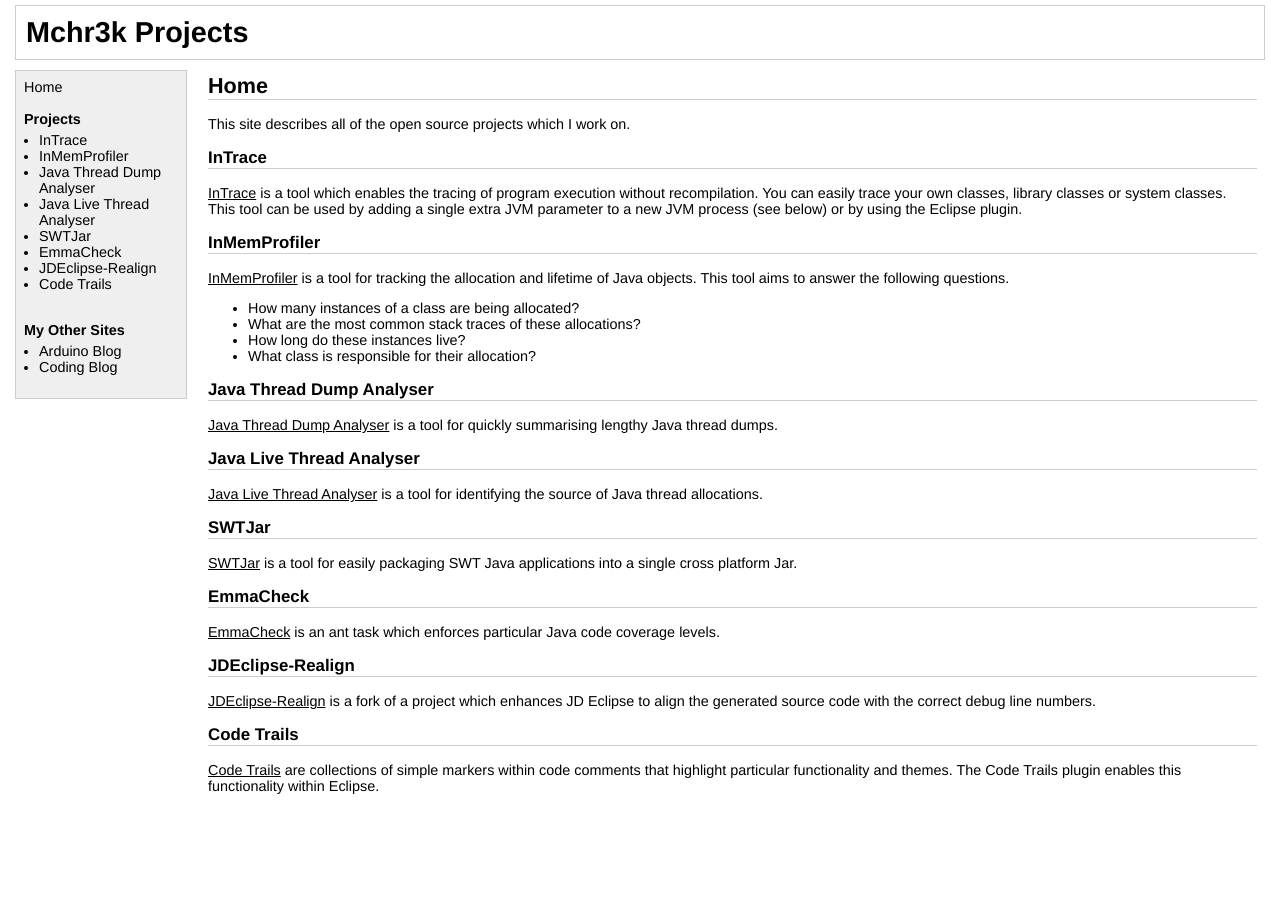
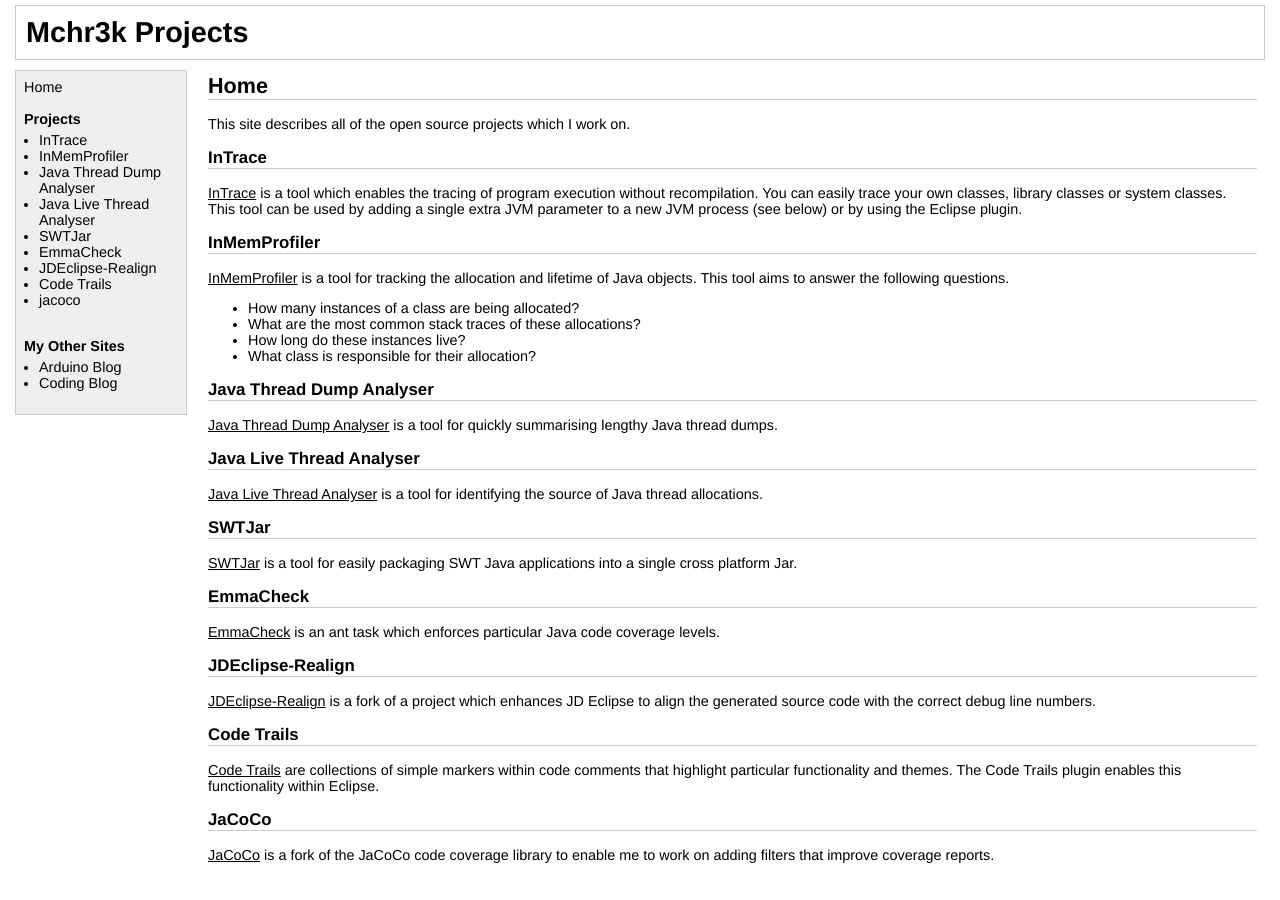
Before and after one commit to mchr3k/mchr3k.github.com, a Jekyll site: the page built from index.html, in a window 1280 px wide. Built offline with Jekyll 4.4.1, drawn with Linux system fonts in a browser that asks for light colours.

Commit message:
Add jacoco project link

```diff
--- a/_layouts/default.html
+++ b/_layouts/default.html
@@ -51,6 +51,7 @@
 <li><a href="emmacheck/">EmmaCheck</a>
 <li><a href="jdeclipse-realign/">JDEclipse-Realign</a>
 <li><a href="codetrails/">Code Trails</a>
+<li><a href="jacoco/">jacoco</a>
 </ul>
 <br />
 <strong>My Other Sites</strong>
--- a/index.html
+++ b/index.html
@@ -48,3 +48,8 @@
 
 <p><a href="codetrails/">Code Trails</a> are collections of simple markers within code comments that highlight particular
 functionality and themes. The Code Trails plugin enables this functionality within Eclipse.
+
+<h3>JaCoCo</h3>
+
+<p><a href="jacoco/">JaCoCo</a> is a fork of the JaCoCo code coverage library to enable me to work on adding filters that improve
+coverage reports.
```
